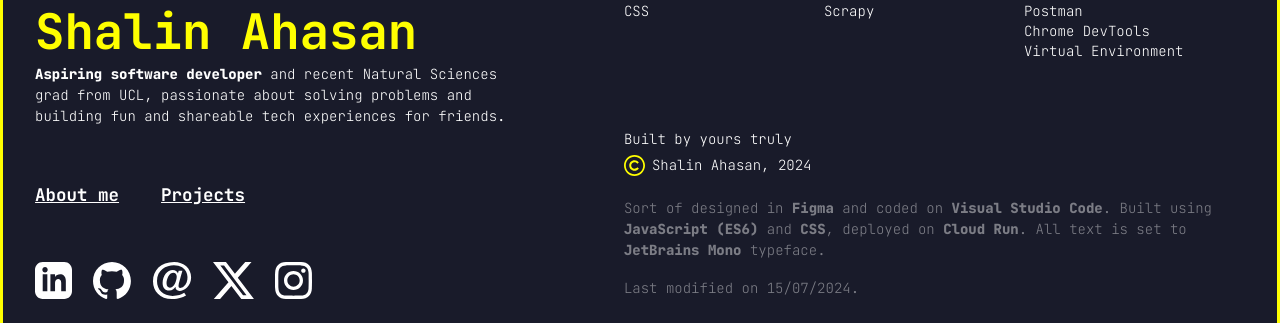
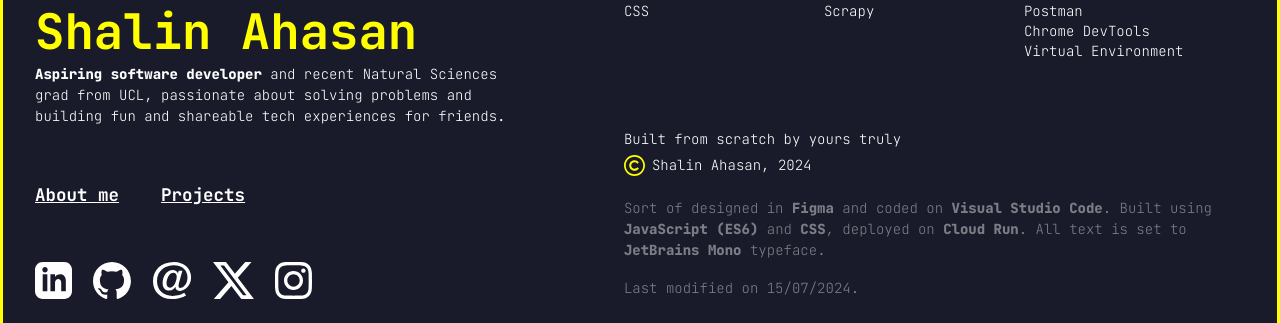
Before and after one commit to shal-in/portfolio, a Flask app: page / in a window 1280 px wide. Shown: the part 2160-2483 px from the top of the page. Run offline with Flask 3, Linux system fonts and the light colour scheme.

Commit message:
SEO changes

```diff
--- a/templates/portfolio.html
+++ b/templates/portfolio.html
@@ -3,6 +3,8 @@
 <head>
     <meta charset="UTF-8">
     <meta name="viewport" content="width=device-width, initial-scale=1.0">
+    <meta name="description" content="Shalin Ahasan's portfolio - Aspiring software developer with a solid foundation in natural sciences, a passion for technology, and proven experience in web application development and project management.">
+    <meta name="keywords" content="Shalin Ahasan, software developer, web development, project management, cloud deployment, web applications, technology enthusiast">
     <link rel="stylesheet" href="/static/css/styles.css">
     <link rel="stylesheet" href="/static/css/responsive.css">
     <link rel="preconnect" href="https://fonts.googleapis.com">
@@ -418,7 +420,7 @@
 
 
             <div class="right-section" id="footer-section">
-                <p class="paragraph footer-subtitle" id="footer-subtitle-0">Built by yours truly</p>
+                <p class="paragraph footer-subtitle" id="footer-subtitle-0">Built from scratch by yours truly</p>
                 <p class="paragraph footer-subtitle" id="footer-subtitle-1"><span><svg id="copy-symbol" xmlns="http://www.w3.org/2000/svg" width="24" height="24" viewBox="0 0 24 24"><path d="M12 2c5.514 0 10 4.486 10 10s-4.486 10-10 10-10-4.486-10-10 4.486-10 10-10zm0-2c-6.627 0-12 5.373-12 12s5.373 12 12 12 12-5.373 12-12-5.373-12-12-12zm0 15.781c-2.084 0-3.781-1.696-3.781-3.781s1.696-3.781 3.781-3.781c1.172 0 2.306.523 3.136 1.669l1.857-1.218c-1.281-1.826-3.133-2.67-4.993-2.67-3.308 0-6 2.692-6 6s2.691 6 6 6c1.881 0 3.724-.859 4.994-2.67l-1.857-1.218c-.828 1.14-1.959 1.669-3.137 1.669z"/></svg></span> Shalin Ahasan, 2024</p>
                 <p class="paragraph footer-paragraph" id="footer-paragraph-0">Sort of designed in <span class="footer-hyperlink" link="https://www.figma.com/">Figma</span> and coded on <span class="footer-hyperlink" link="https://code.visualstudio.com/">Visual Studio Code</span>. Built using <span class="footer-hyperlink" link="https://en.wikipedia.org/wiki/JavaScript">JavaScript (ES6)</span> and <span class="footer-hyperlink" link="https://en.wikipedia.org/wiki/CSS">CSS</span>, deployed on <span class="footer-hyperlink" link="https://cloud.google.com/run?hl=en">Cloud Run</span>. All text is set to <span class="footer-hyperlink" link="https://www.jetbrains.com/lp/mono/">JetBrains Mono</span> typeface.</p>
                 <p class="paragraph footer-paragraph" id="footer-paragraph-1">Last modified on 15/07/2024.</p>
```
